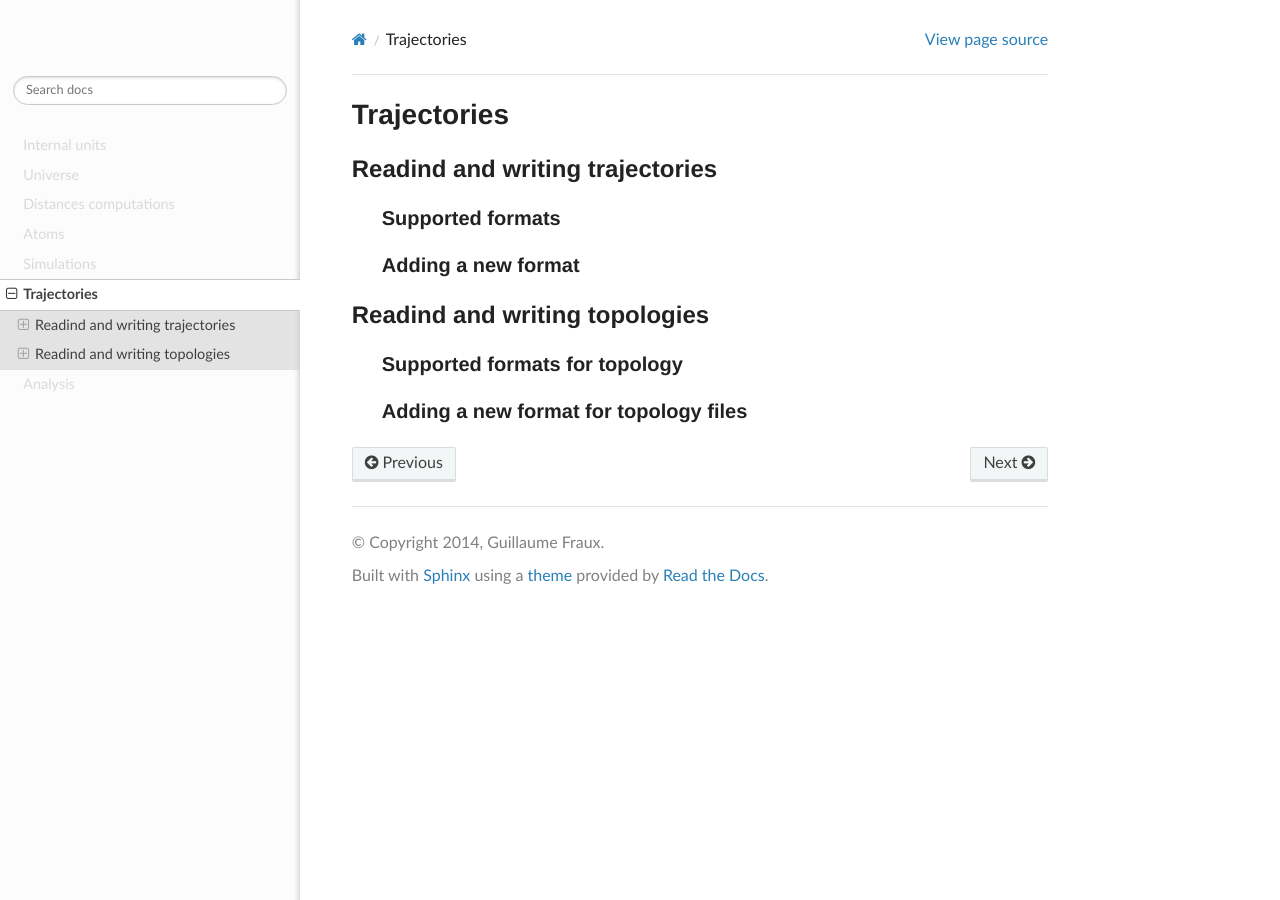
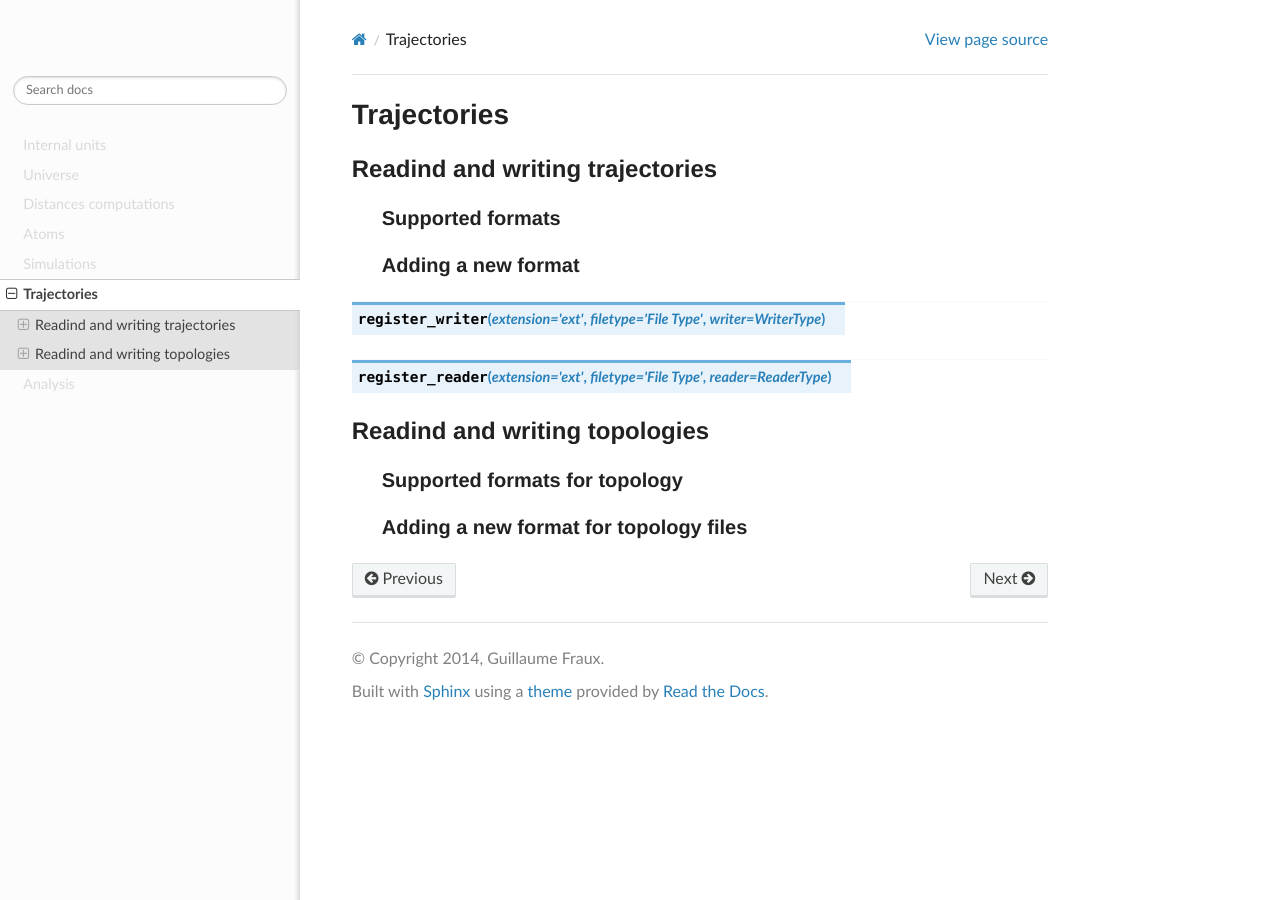
Before and after one commit to Luthaf/Jumos.jl, a Sphinx documentation site: the page built from doc/trajectories/index.rst, in a window 1280 px wide. Built offline with Sphinx 7.4.7 and the Read the Docs theme 2.0.0, drawn with Linux system fonts in a browser that asks for light colours.

Commit message:
Use dicts to register Reader and Writer types

```diff
--- a/doc/trajectories/index.rst
+++ b/doc/trajectories/index.rst
@@ -12,6 +12,10 @@ Supported formats
 Adding a new format
 ^^^^^^^^^^^^^^^^^^^
 
+.. function:: register_writer(extension="ext", filetype="File Type", writer=WriterType)
+
+.. function:: register_reader(extension="ext", filetype="File Type", reader=ReaderType)
+
 Readind and writing topologies
 -------------------------------
 
```
Also changed, not shown: 6 other files.
